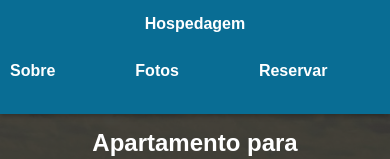
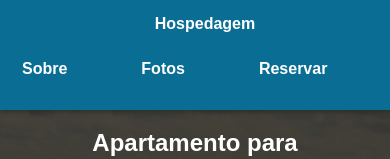
Before and after one commit to sophiacaraf/hospedagem, a plain HTML site: page index.html in a window 390 px wide. Shown: the top 159 px of the page. Drawn offline with Linux system fonts and the light colour scheme.

Commit message:
Update style.css

```diff
--- a/style.css
+++ b/style.css
@@ -67,29 +67,6 @@ header, footer {
     background-color: #8f8f8f;
     border-radius: 5px;
 }
-
-
-
-
-@media (max-width: 768px) {
-    .navbar {
-        flex-direction: row;
-        height: auto;
-        padding: 10px 20px;
-    }
-
-    .navbar div {
-        width: 100%;
-        justify-content: space-around;
-        text-align: center;
-    }
-
-    .navbar a {
-        margin-right: 20px;
-        padding: 10px;
-    }
-}
-
 
 label { font-weight: bold; }
 
@@ -168,13 +145,15 @@ button:hover {
     .navbar {
         flex-direction: column;
         height: auto;
-        padding: 10px 0;
+        padding: 10px 10px;
     }
 
     .navbar div {
         text-align: center;
         width: 100%;
         padding: 5px 0;
+
+        justify-content: space-around;
     }
 
     .galeria {
```
